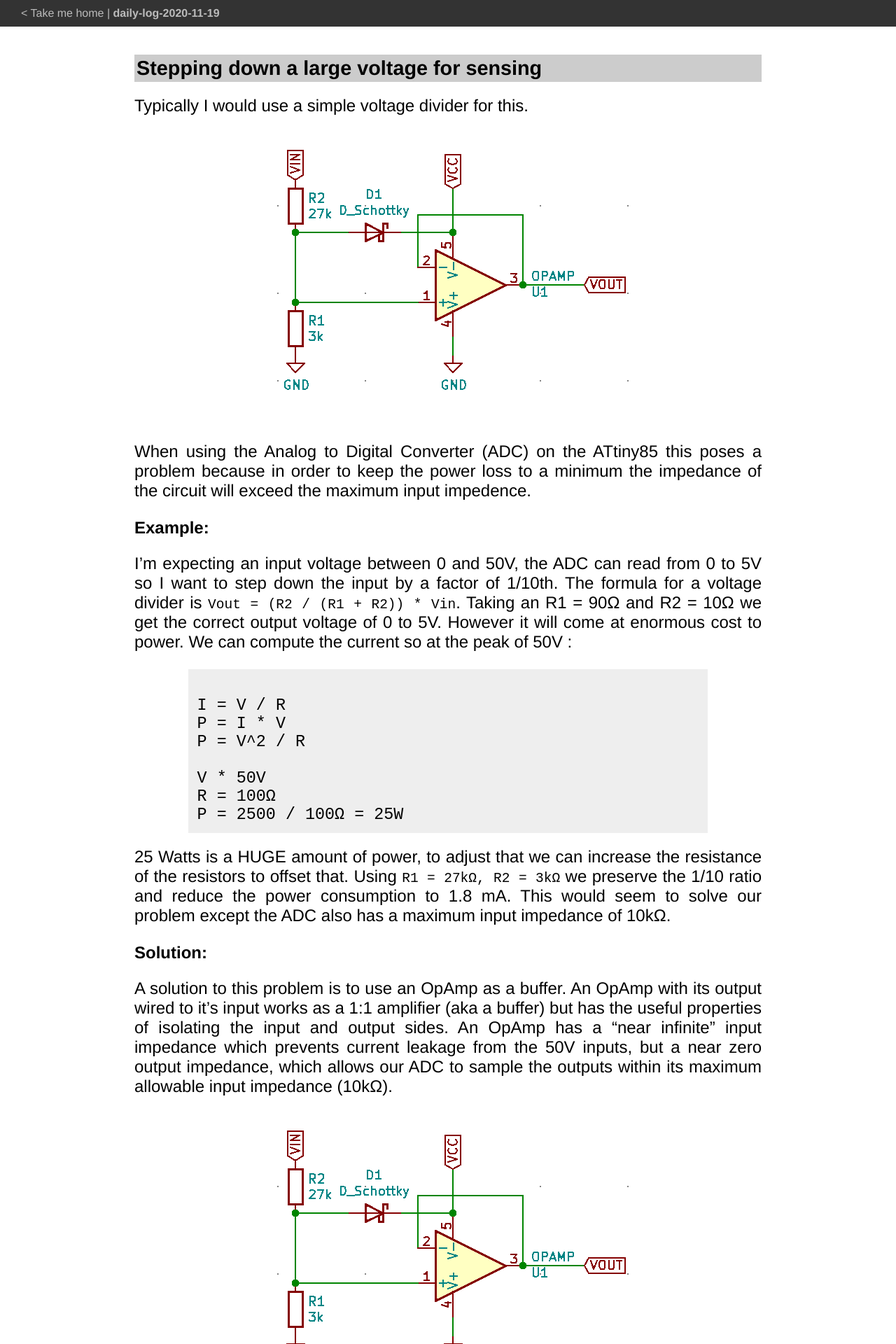
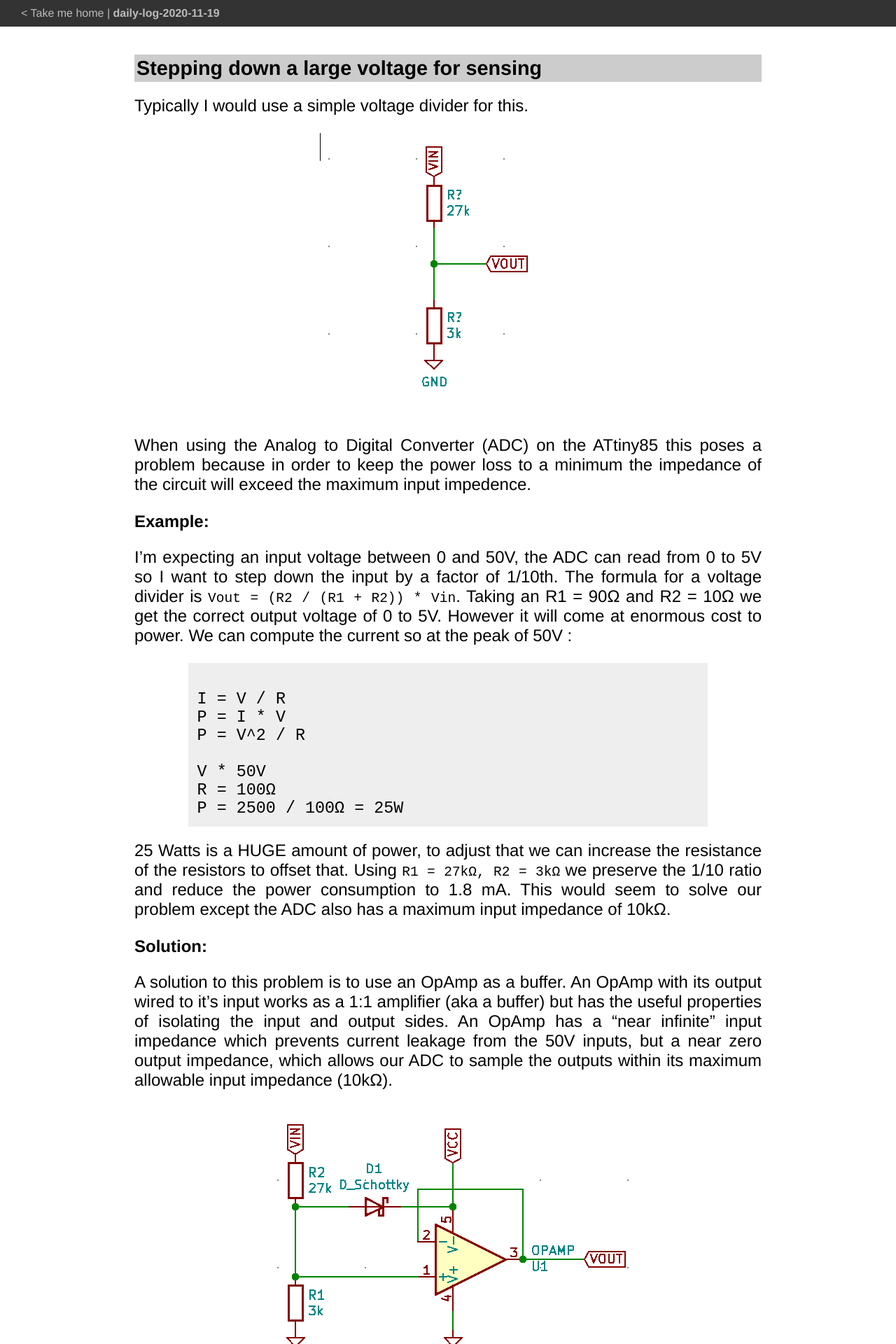
Before and after one commit to aconbere/aconbere.github.com, a Jekyll site: the page built from _posts/2020-11-19-daily-log.md, in a window 1280 px wide. Shown: the top 1920 px of the page at 70% size. Built offline with Jekyll 4.4.1, drawn with Linux system fonts in a browser that asks for light colours.

Commit message:
oops wrong url

```diff
--- a/_posts/2020-11-19-daily-log.md
+++ b/_posts/2020-11-19-daily-log.md
@@ -7,7 +7,7 @@ date: 2020-11-19 12:03 -0800
 
 Typically I would use a simple voltage divider for this.
 
-<img src="/media/img/voltage-divider-opamp.png">
+<img src="/media/img/voltage-divider-standard.png">
 
 When using the Analog to Digital Converter (ADC) on the ATtiny85 this poses a problem because in order to keep the power loss to a minimum the impedance of the circuit will exceed the maximum input impedence.
 
```
